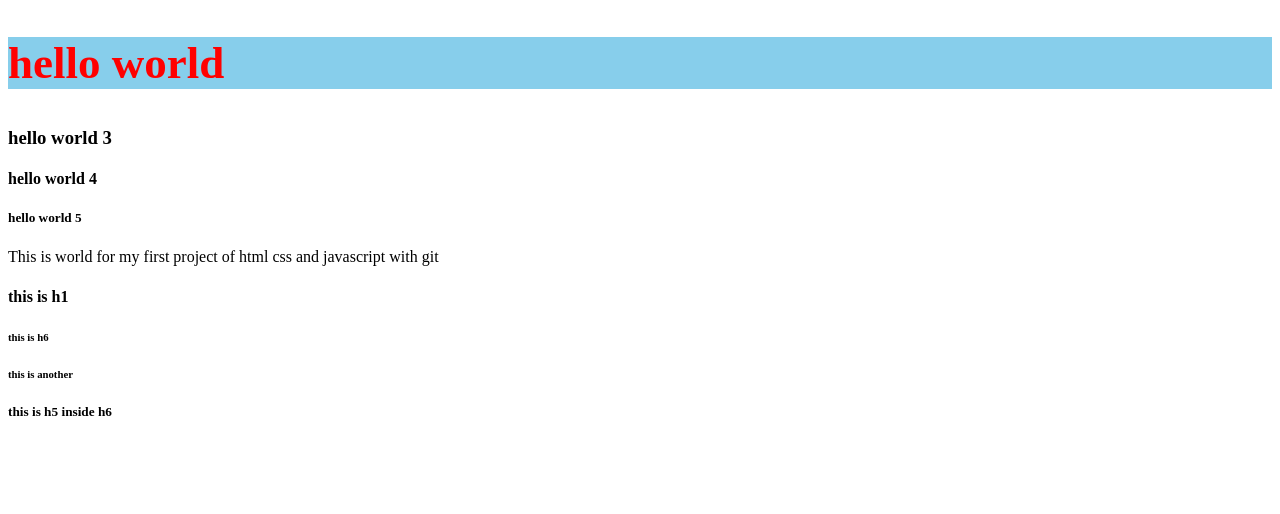
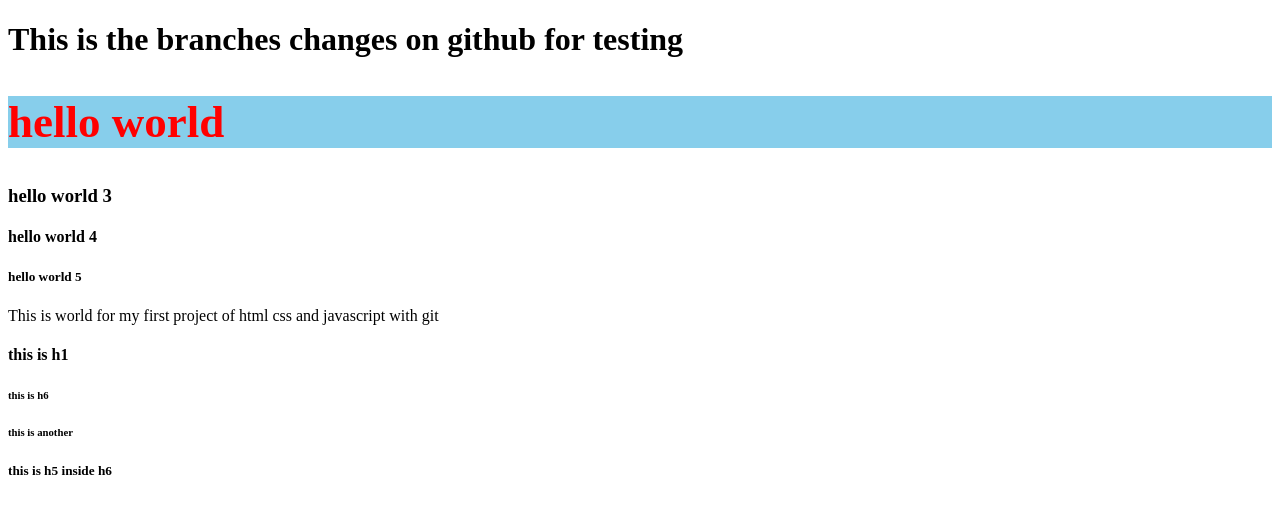
Before and after one commit to nepalikeshu5/learning-git-for-first, a plain HTML site: page index.html in a window 1280 px wide. Drawn offline with Linux system fonts and the light colour scheme.

Commit message:
i have added h1 for the changes on githu learning

```diff
--- a/index.html
+++ b/index.html
@@ -8,6 +8,7 @@
     <title>Document</title>
 </head>
 <body>
+    <h1> This is the branches changes on github for testing</h1>
     <h2>hello world </h2>
     <h3> hello world  3</h3>
     <h4> hello world 4 </h4>
```
